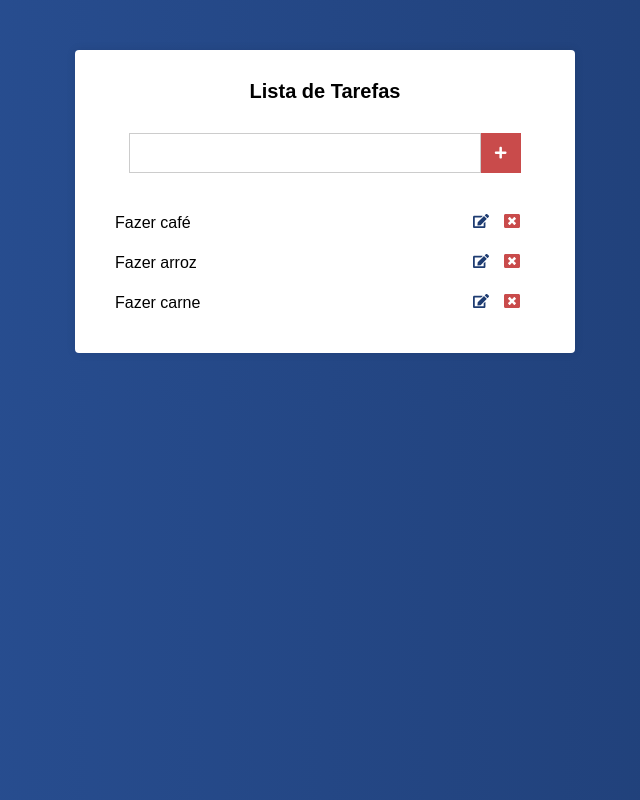
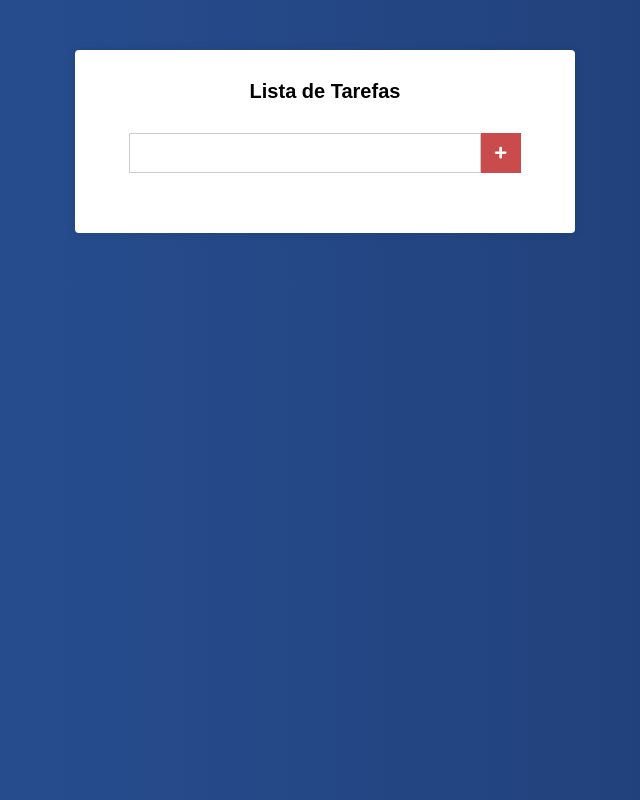
Before and after one commit to luizguilhermejrm/todolist, a React (Create React App) app: page / in a window 1280 px wide. Shown: the whole page, without its empty margins (315-955 px from the left). Built offline with nearby package versions, Linux system fonts and the light colour scheme.

Commit message:
feat: add tasks

```diff
--- a/src/components/Main.js
+++ b/src/components/Main.js
@@ -5,7 +5,22 @@
 export default class Main extends Component {
     state = {
         novaTarefa: '',
-        tarefas: ['Fazer café', 'Fazer arroz', 'Fazer carne'],
+        tarefas: [],
+    };
+
+    handleSubmit = (e) => {
+        e.preventDefault();
+        const { tarefas } = this.state;
+        let { novaTarefa } = this.state;
+        novaTarefa = novaTarefa.trim();
+
+        if (tarefas.indexOf(novaTarefa) !== -1) return;
+
+        const novasTarefas = [...tarefas];
+
+        this.setState({
+            tarefas: [...novasTarefas, novaTarefa],
+        });
     };
 
     handleChange = (e) => {
@@ -20,7 +35,7 @@
         return (
             <div className="main">
                 <h1>Lista de Tarefas</h1>
-                <form action="#" className="form">
+                <form onSubmit={this.handleSubmit} action="#" className="form">
                     <input
                         onChange={this.handleChange}
                         type="text"
@@ -35,10 +50,10 @@
                     {tarefas.map((tarefa) => (
                         <li key={tarefa}>
                             {tarefa}
-                            <div>
+                            <span>
                                 <FaEdit className="edit" />
                                 <FaWindowClose className="delete" />
-                            </div>
+                            </span>
                         </li>
                     ))}
                 </ul>
```
